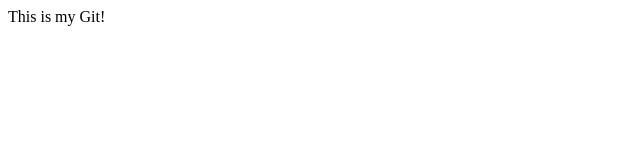
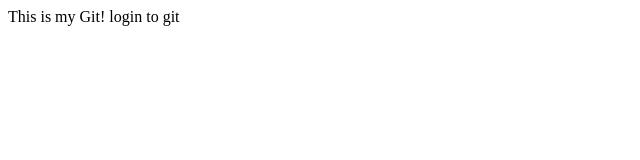
Before and after one commit to OkohHogan/myapps, a plain HTML site: page index.html in a window 1280 px wide. Shown: the full height of the page, 0-640 px from the left. Drawn offline with Linux system fonts and the light colour scheme.

Commit message:
login form

```diff
--- /dev/null
+++ b/dir1/app1.js
@@ -0,0 +1 @@
+console.log(322);
--- a/index.html
+++ b/index.html
@@ -5,6 +5,7 @@
 
   <body>
     This is my Git!
+    login to git
 
   </body>
 
```
Also changed, not shown: login.html (added, +1 -0 lines), 1 other file.
